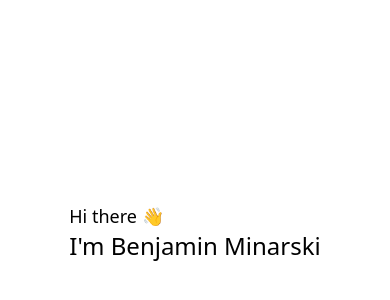
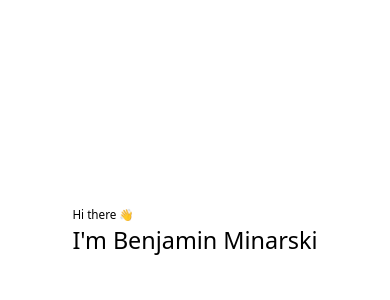
Before and after one commit to Benrski/benjaminarski, a React (Vite) app: page / in a window 390 px wide. Shown: the part 190-490 px from the top of the page. Built offline with nearby package versions, Linux system fonts and the light colour scheme.

Commit message:
Using vw for responsive text size

```diff
--- a/src/index.tsx
+++ b/src/index.tsx
@@ -6,12 +6,8 @@ ReactDOM.render(
   <React.StrictMode>
     <section className="flex justify-center items-center h-screen dark:(bg-gray-900 text-white)">
       <div>
-        <p className="text-lg sm:text-3xl md:text-4xl lg:text-5xl xl:text-6xl 2xl:text-8xl">
-          Hi there 👋
-        </p>
-        <p className="text-2xl sm:text-5xl md:text-6xl lg:text-7xl xl:text-8xl 2xl:text-10xl">
-          I&apos;m Benjamin Minarski
-        </p>
+        <p className="text-[3vw]">Hi there 👋</p>
+        <p className="text-[6vw]">I&apos;m Benjamin Minarski</p>
       </div>
     </section>
   </React.StrictMode>,
```
